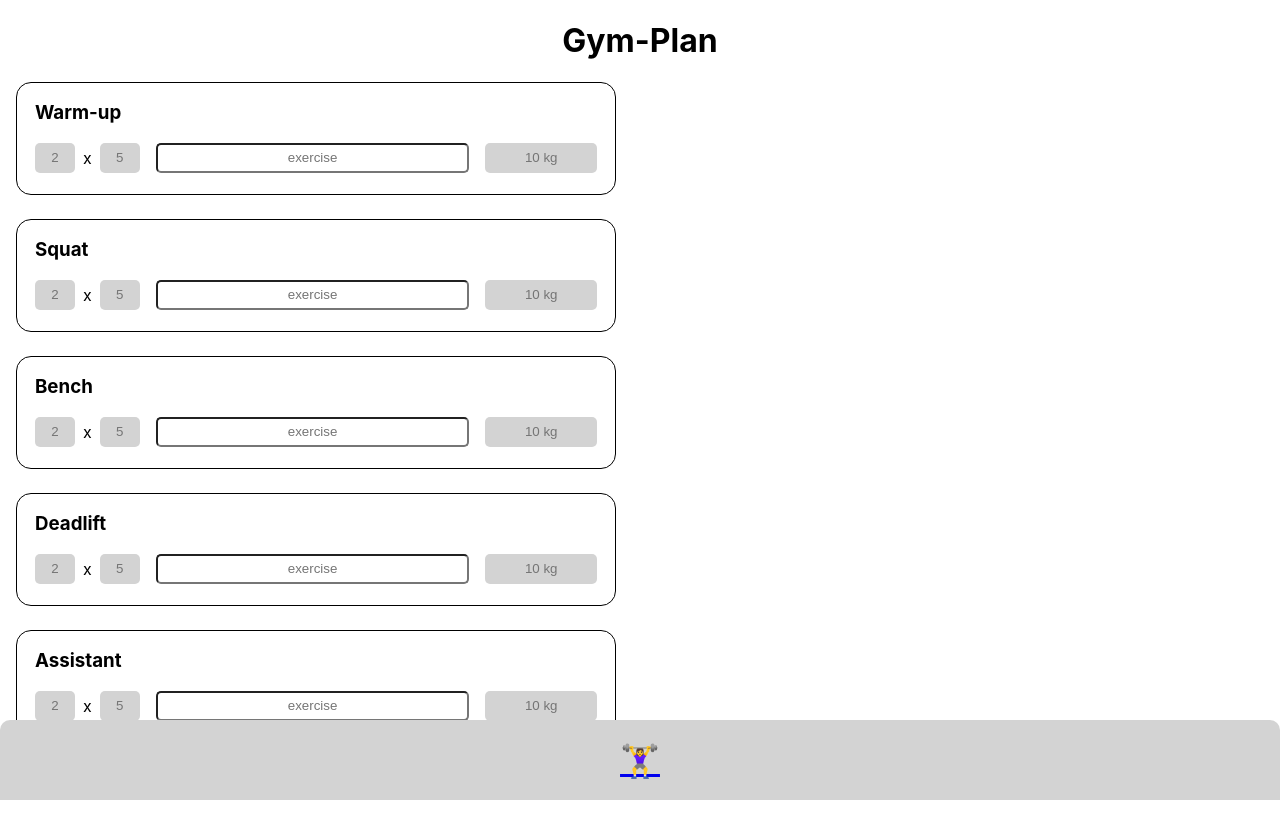
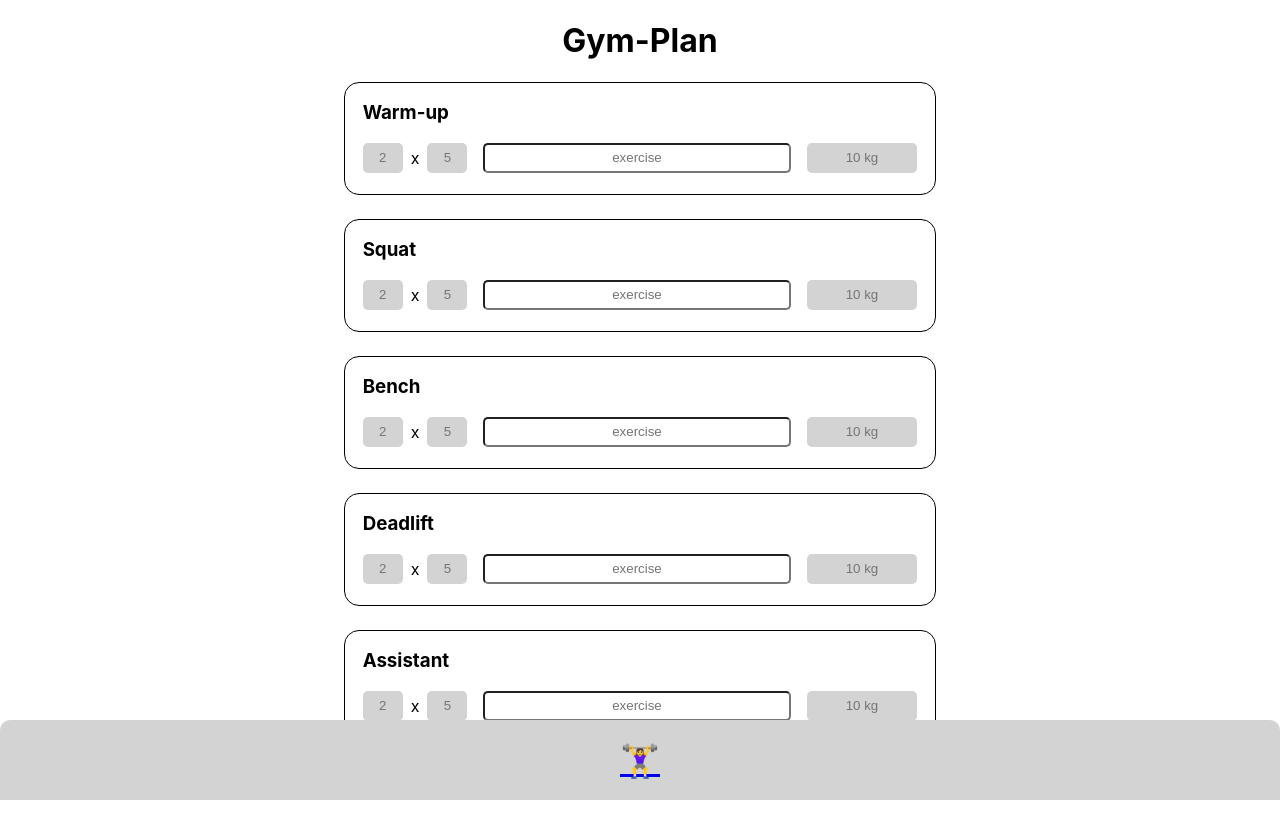
Before and after one commit to KirstenSchuhmann/CapstoneProject, a Next.js app: page / in a window 1280 px wide. Built offline with nearby package versions, Linux system fonts and the light colour scheme.

Commit message:
added main, so the plan is centered in the browser window

```diff
--- a/pages/index.js
+++ b/pages/index.js
@@ -1,3 +1,4 @@
+import styled from "styled-components";
 import GymPlan from "../components/GymPlan";
 import Footer from "../components/Footer";
 import Header from "../components/Header";
@@ -6,8 +7,17 @@ export default function Home() {
   return (
     <>
       <Header headline="Gym-Plan" />
-      <GymPlan />
+      <StyledMain>
+        <GymPlan />
+      </StyledMain>
       <Footer />
     </>
   );
 }
+
+const StyledMain = styled.main`
+  display: flex;
+  flex-direction: column;
+  justify-content: center;
+  align-items: center;
+`;
```
